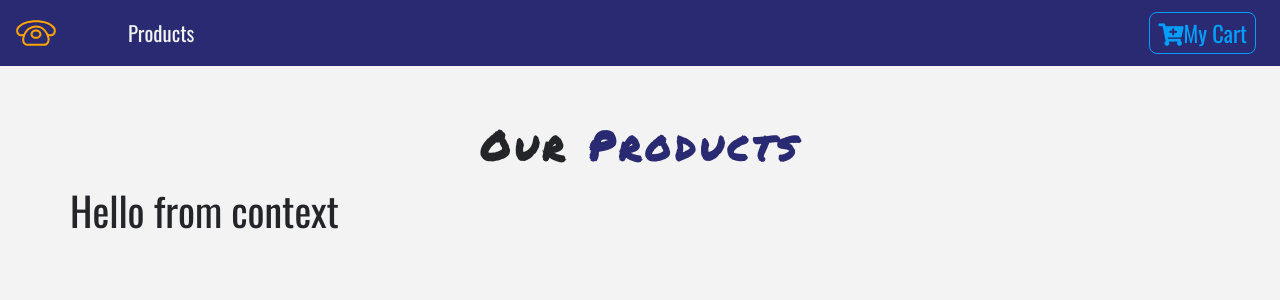
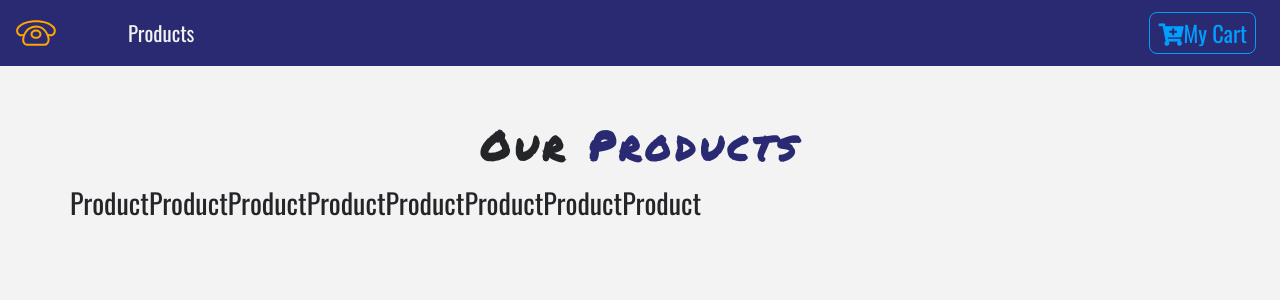
Before and after one commit to sixtosMateo/e-commerceWebsite, a React (Create React App) app in the folder e-commerce/: page / in a window 1280 px wide. Shown: the top 300 px of the page. Built offline with nearby package versions, Linux system fonts and the light colour scheme.

Commit message:
passing data from ProductContext as object from data file

```diff
--- a/e-commerce/src/Context.js
+++ b/e-commerce/src/Context.js
@@ -1,5 +1,5 @@
 import React, { Component } from 'react';
-
+import {storeProducts, detailProduct} from './data';
 const ProductContext = React.createContext();
 // when create createContext object comes with two Components
 // Provider - provide all the information
@@ -7,9 +7,27 @@
 
 
 class ProductProvider extends Component {
+  state={
+    products: storeProducts,
+    detailProduct: detailProduct
+  }
+  handleDetail=()=>{
+    console.log("hello from detail")
+
+  }
+
+  addToCart =()=>{
+    console.log("hello from cart")
+  }
+
   render() {
     return (
-      <ProductContext.Provider value="Hello from context">
+      <ProductContext.Provider value={{
+        ...this.state,
+        handleDetail: this.handleDetail,
+        addToCart: this.addToCart
+
+      }}>
         {this.props.children}
       </ProductContext.Provider>
     );
--- a/e-commerce/src/components/ProductList.js
+++ b/e-commerce/src/components/ProductList.js
@@ -2,10 +2,10 @@
 import Product from './Product';
 import Title from './Title';
 import {ProductConsumer} from '../Context';
-import {storeProducts} from '../data';
+
 class ProductList extends Component {
   state={
-    products: storeProducts
+    products: []
   }
 
   render() {
@@ -19,8 +19,10 @@
               <Title name="our" title="Products"/>
               <div className="row">
                 <ProductConsumer>
-                  {(msg)=>{
-                    return <h1>{msg}</h1>
+                  {(product)=>{
+                    return product.products.map(product=>{
+                      return <Product key={product.id} product={product}/>
+                    })
                   }}
                 </ProductConsumer>
               </div>
```
